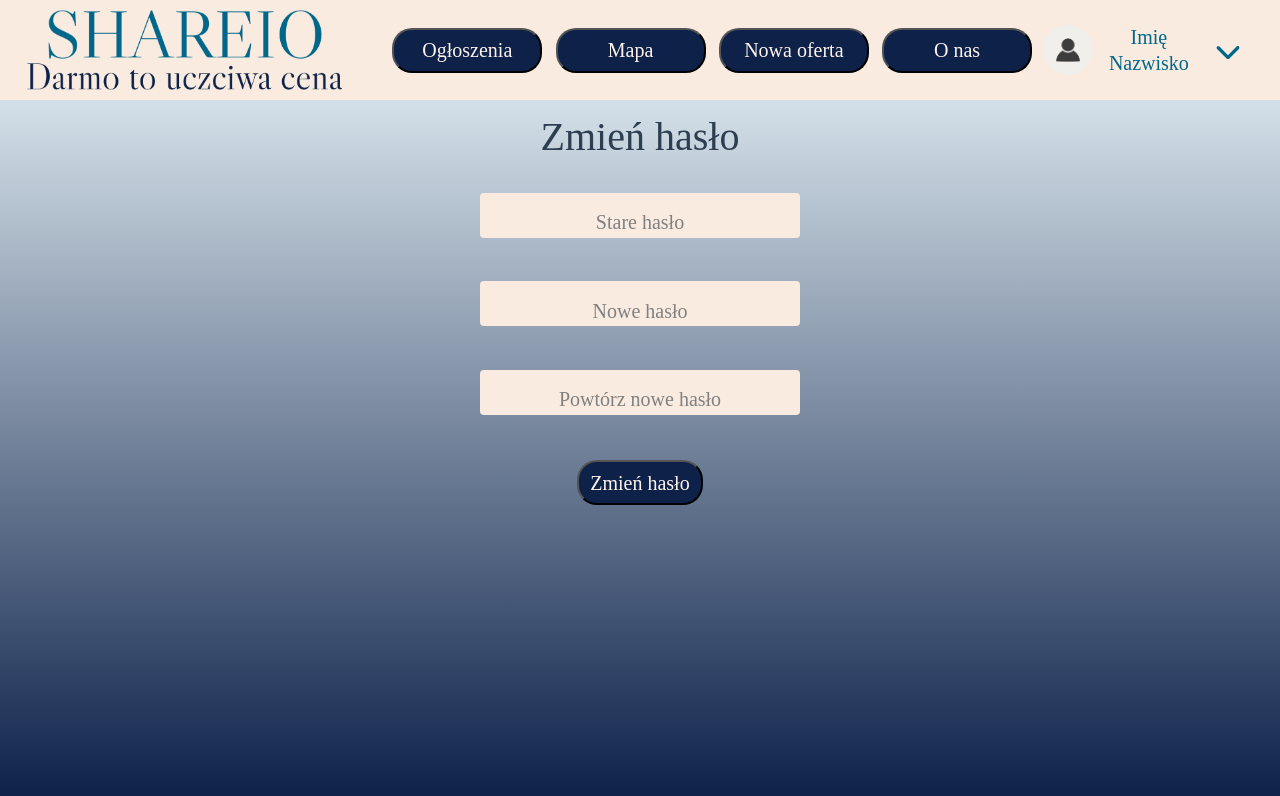
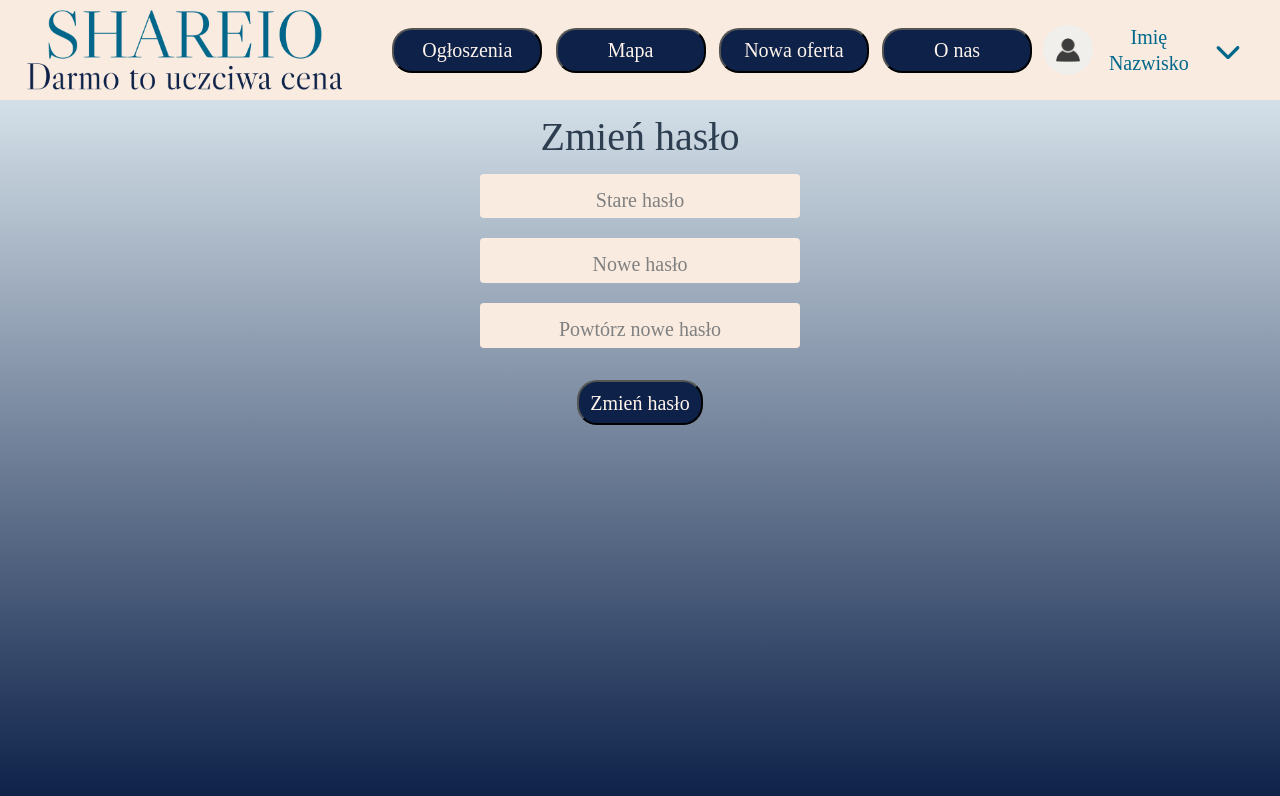
Before and after one commit to shareio-pl/shareio-frontend, a Vue app: page /changePassword in a window 1280 px wide. Shown: the top 796 px of the page. Built offline with nearby package versions, Linux system fonts and the light colour scheme; a web font is replaced by a local one.

Commit message:
Add_Change_Password_page

```diff
--- a/src/components/atoms/FieldInput.vue
+++ b/src/components/atoms/FieldInput.vue
@@ -5,7 +5,7 @@
         placeholder="&nbsp;" :class="{ 'error-border': error.active }">
       <span>{{ label }}</span>
     </label>
-    <p class="field-input-paragraph" v-if="error.active">{{ error.message }}</p>
+    <p class="field-input-paragraph" v-if="error.active && error.message !== ''">{{ error.message }}</p>
   </div>
 </template>
 
@@ -25,7 +25,7 @@ export default {
     },
     error: {
       type: Object,
-      required: false,
+      default: () => ({ active: false, message: "" }),
     },
     label: {
       type: String,
@@ -54,7 +54,6 @@ export default {
 <style scoped>
 .field {
   position: relative;
-  margin-top: 1.5rem;
 }
 
 .field-input {
@@ -109,7 +108,8 @@ input:not(:placeholder-shown)+span {
   border-bottom: 2px solid v-bind("COLORS.NOTIFICATION_PRIMARY_ERROR") !important;
   transition: border-bottom 1s ease-in-out;
 }
+
 .field-input-paragraph {
-  color: v-bind("COLORS.SECONDARY ");
+  color: v-bind("COLORS.SECONDARY");
 }
 </style>
--- a/src/components/organisms/FormChangePass.vue
+++ b/src/components/organisms/FormChangePass.vue
@@ -1,36 +1,37 @@
 <template>
   <form @submit.prevent="submitForm">
     <div class="input-row">
-      <FieldInput v-model="oldPassword" placeholder="Stare hasło" label="Stare hasło" type="password"
-                  :error="{ active: v$.oldPassword.$error && v$.oldPassword.$dirty, message: oldPasswordError }"/>
+      <FieldInput class="input-form" v-model="oldPassword" placeholder="Stare hasło" label="Stare hasło" type="password"
+        :error="{ active: v$.oldPassword.$error && v$.oldPassword.$dirty, message: oldPasswordError }" />
     </div>
     <div class="input-row">
-      <FieldInput v-model="password" placeholder="Hasło" label="Nowe hasło" type="password"
-                  :error="{ active: v$.password.$error && v$.password.$dirty, message: passwordError }"/>
+      <FieldInput class="input-form" v-model="password" placeholder="Hasło" label="Nowe hasło" type="password"
+        :error="{ active: v$.password.$error && v$.password.$dirty, message: passwordError }" />
     </div>
     <div class="input-row">
-      <FieldInput v-model="passwordRepeat" placeholder="Powtórz hasło" label="Powtórz nowe hasło" type="password"
-                  :error="{ active: v$.passwordRepeat.$error && v$.passwordRepeat.$dirty, message: passwordRepeatError }"/>
+      <FieldInput class="input-form" v-model="passwordRepeat" placeholder="Powtórz hasło" label="Powtórz nowe hasło"
+        type="password"
+        :error="{ active: v$.passwordRepeat.$error && v$.passwordRepeat.$dirty, message: passwordRepeatError }" />
     </div>
     <div class="password-submit">
-      <ButtonPrimary class="password-submit" type="submit" :buttonText="text"/>
+      <ButtonPrimary class="password-submit" type="submit" :buttonText="text" />
     </div>
   </form>
 </template>
 
 <script>
-import {GATEWAY_ADDRESS} from "../../../public/Consts";
+import { GATEWAY_ADDRESS } from "../../../public/Consts";
 import axios from 'axios';
 
 import FieldInput from "@/components/atoms/FieldInput.vue";
 import ButtonPrimary from "@/components/atoms/ButtonPrimary.vue";
-import {required, minLength, maxLength, sameAs} from '@vuelidate/validators';
-import {useVuelidate} from "@vuelidate/core";
+import { required, minLength, maxLength, sameAs } from '@vuelidate/validators';
+import { useVuelidate } from "@vuelidate/core";
 
 
 export default {
   name: "FormChangePass",
-  components: {FieldInput, ButtonPrimary},
+  components: { FieldInput, ButtonPrimary },
   data() {
     return {
       oldPassword: "",
@@ -44,14 +45,14 @@ export default {
   },
   validations() {
     return {
-      oldPassword: {required, minLength: minLength(8), maxLength: maxLength(20)},
-      password: {required, minLength: minLength(8), maxLength: maxLength(20)},
-      passwordRepeat: {required, sameAsPassword: sameAs(this.password)},
+      oldPassword: { required, minLength: minLength(6), maxLength: maxLength(20) },
+      password: { required, minLength: minLength(6), maxLength: maxLength(20) },
+      passwordRepeat: { required, sameAsPassword: sameAs(this.password) },
     }
   },
   setup() {
     const v$ = useVuelidate();
-    return {v$};
+    return { v$ };
   },
   methods: {
     async submitForm() {
@@ -60,13 +61,13 @@ export default {
         return null;
       }
       // TODO confirm endpoint correctness
-      await axios.post(GATEWAY_ADDRESS + '/user/modify', {oldPassword: this.oldPassword, newPassword: this.password})
+      await axios.post(GATEWAY_ADDRESS + '/user/modify', { oldPassword: this.oldPassword, newPassword: this.password })
         .catch(get => {
           console.error('ERROR: ', get);
           if (get.response.data.error === 'Invalid old password') {
             this.oldPasswordError = 'Invalid old password';
           } else {
-              this.emitter.emit('axiosError', {error: get.response.status});
+            this.emitter.emit('axiosError', { error: get.response.status });
           }
         })
         .then(response => {
@@ -78,14 +79,14 @@ export default {
   watch: {
     'v$.oldPassword.$model'() {
       if (!this.v$.oldPassword.required.$model || this.v$.oldPassword.minLength.$model || this.v$.oldPassword.maxLength.$model) {
-        this.oldPasswordError = "Hasło musi mieć od 8 do 20 znaków";
+        this.oldPasswordError = "Hasło musi mieć od 6 do 20 znaków";
       } else {
         this.oldPasswordError = '';
       }
     },
     'v$.password.$model'() {
       if (!this.v$.password.required.$model || this.v$.password.minLength.$model || this.v$.password.maxLength.$model) {
-        this.passwordError = "Hasło musi mieć od 8 do 20 znaków";
+        this.passwordError = "Hasło musi mieć od 6 do 20 znaków";
       } else {
         this.passwordError = '';
       }
@@ -105,6 +106,9 @@ export default {
 .input-row input[type="password"] {
   width: 25%;
   padding: 0.5%;
+}
+
+.input-row {
   margin-bottom: 1%;
 }
 
--- a/src/components/pages/ChangePass.vue
+++ b/src/components/pages/ChangePass.vue
@@ -28,8 +28,9 @@ export default {
   height: 100%;
   min-height: 100vh;
 }
+
 h1 {
   margin-top: 1%;
+  margin-bottom: 1%;
 }
-
 </style>
```
Lines whose indentation alone changed are shown as unchanged.
